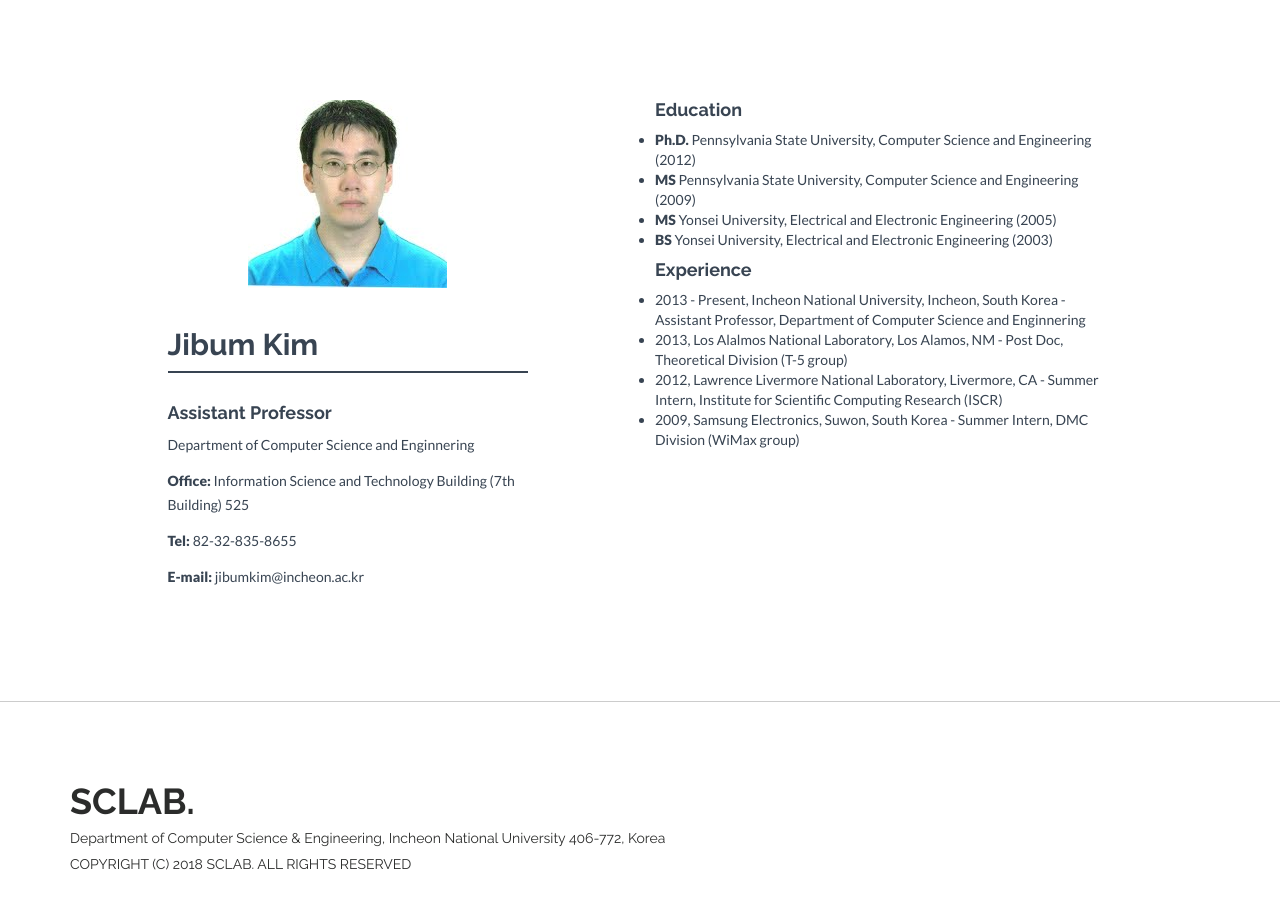
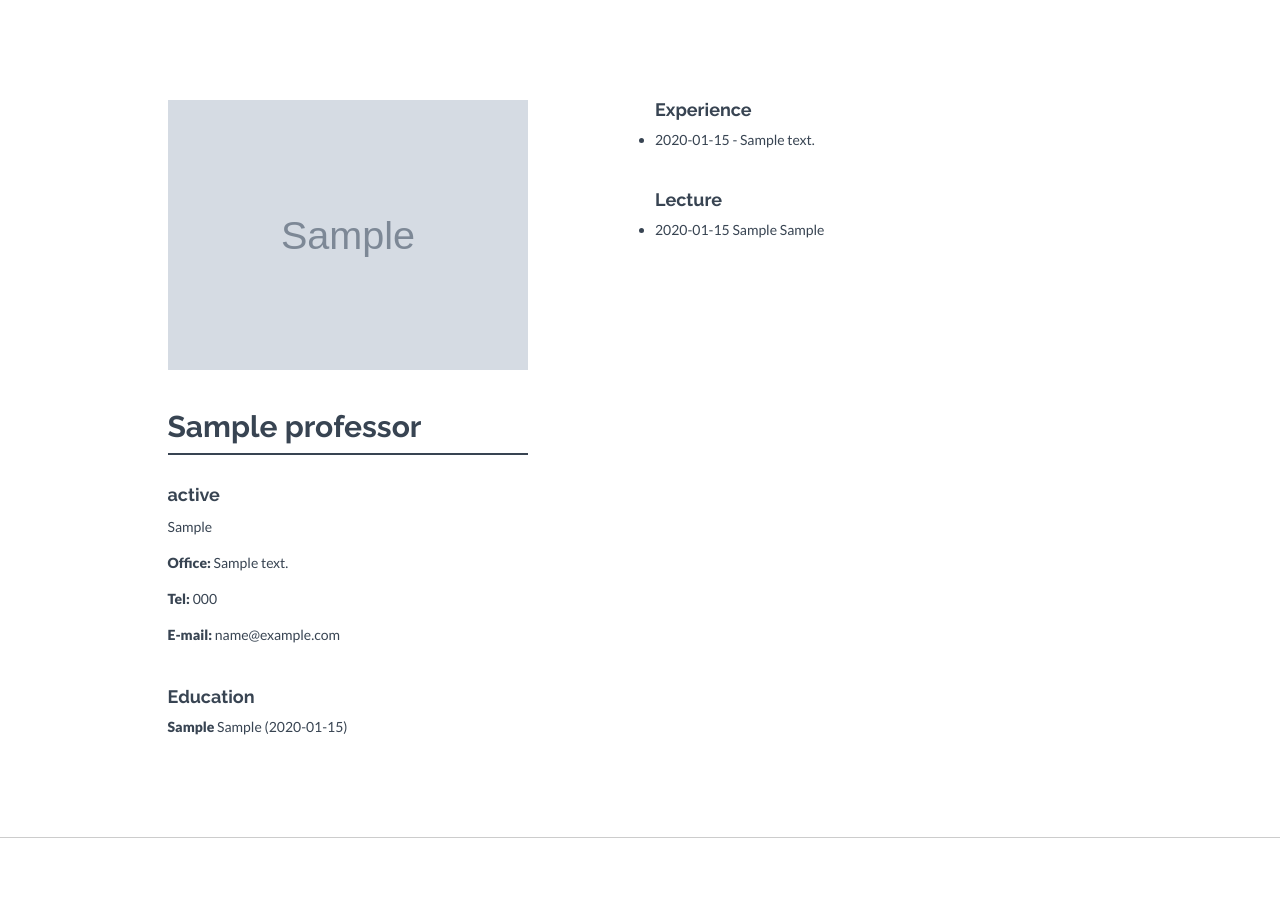
Before and after one commit to harrimkim/sclab-web, a Django app: page /professor in a window 1280 px wide. Shown: the part 100-1017 px from the top of the page. Before the commit the page ends 970 px from the top, so only its background shows below. Run offline with Django 3.2, Linux system fonts and the light colour scheme; tables that the repository leaves empty hold one stand-in row (values such as "Sample post"); grey boxes marked "Sample" are stand-in pictures; some libraries are stand-ins or nearby versions.

Commit message:
add some

```diff
--- a/sclab_web/web/models.py
+++ b/sclab_web/web/models.py
@@ -12,17 +12,19 @@ class Lab(models.Model):
 class Professor(models.Model):
     kname = models.CharField(max_length=20)
     ename = models.CharField(max_length=30)
+    state = models.CharField(max_length=200, default=".")
     organization = models.CharField(max_length=200)
     phone = models.CharField(max_length=30)
     email = models.CharField(max_length=30)
     address = models.CharField(max_length=200)
+    image = models.ImageField(upload_to="web/posts/title/image", default="/dd")
 
     def __str__(self):
         return self.kname
 
 class Education(models.Model):
     degree = models.CharField(max_length=200)
-    oranization = models.CharField(max_length=200)
+    organization = models.CharField(max_length=200)
     date = models.CharField(max_length=200)
 
     def __str__(self):
@@ -76,7 +78,7 @@ class Publication(models.Model):
 
 class Project(models.Model):
     title = models.CharField(max_length=200)
-    date = models.DateTimeField(default=timezone.now)
+    date = models.CharField(max_length=200)
     organization = models.CharField(max_length=200)
     cost = models.CharField(max_length=200)
 
--- a/sclab_web/web/templates/web/members.html
+++ b/sclab_web/web/templates/web/members.html
@@ -7,6 +7,9 @@ TEEAM MEMBERS
 ***************************************************************************************************************** -->
 
 <div class="container mtb">
+  <div class="spacing"></div>
+  <div class="spacing"></div>
+  <div class="spacing"></div>
   <div class="row centered">
     <h1 class="mb">Current Members</h1>
   </div>
--- a/sclab_web/web/templates/web/professor.html
+++ b/sclab_web/web/templates/web/professor.html
@@ -7,34 +7,44 @@
     <div class="col-lg-4 col-lg-offset-1">
       <div class="spacing"></div>
       <div class="spacing"></div>
+      {% for pro in professors %}
       <div class="centered">
-        <img src="assets/img/team/Jibum kim.jpg" alt="">
+        <img src="{{ pro.image.url }}" alt="">
       </div>
       <div class="spacing"></div>
-      <h2>Jibum Kim</h2>
+      <h2>{{ pro.ename }}</h2>
       <div class="hline"></div>
-      <h4>Assistant Professor</h4>
-      <p>Department of Computer Science and Enginnering</p>
-      <p><b>Office: </b> Information Science and Technology Building (7th Building) 525</p>
-      <p><b>Tel: </b>82-32-835-8655</p>
-      <p><b>E-mail: </b> jibumkim@incheon.ac.kr</p>
+      <h4>{{ pro.state }}</h4>
+      <p>{{ pro.organization }}</p>
+      <p><b>Office: </b>{{ pro.address }}</p>
+      <p><b>Tel: </b>{{ pro.phone }}</p>
+      <p><b>E-mail: </b>{{ pro.email }}</p>
+      {% endfor %}
+
+      <div class="spacing"></div>
+      <div class="spacing"></div>
+
+      <h4>Education</h4>
+      {% for edu in educations %}
+        <b>{{ edu.degree }}</b> {{ edu.organization }} ({{ edu.date }})
+      {% endfor %}
     </div>
 
     <div class="col-lg-5 col-lg-offset-1">
       <div class="spacing"></div>
-      <h4>Education</h4>
-      <ul>
-        <li><b>Ph.D.</b> Pennsylvania State University, Computer Science and Engineering (2012)</li>
-        <li><b>MS</b> Pennsylvania State University, Computer Science and Engineering (2009)</li>
-        <li><b>MS</b> Yonsei University, Electrical and Electronic Engineering (2005)</li>
-        <li><b>BS</b> Yonsei University, Electrical and Electronic Engineering (2003)</li>
-      </ul>
       <h4>Experience</h4>
       <ul>
-        <li>2013 - Present, Incheon National University, Incheon, South Korea - Assistant Professor, Department of Computer Science and Enginnering</li>
-        <li>2013, Los Alalmos National Laboratory, Los Alamos, NM - Post Doc, Theoretical Division (T-5 group)</li>
-        <li>2012, Lawrence Livermore National Laboratory, Livermore, CA - Summer Intern, Institute for Scientific Computing Research (ISCR)</li>
-        <li>2009, Samsung Electronics, Suwon, South Korea - Summer Intern, DMC Division (WiMax group)</li>
+      {% for exp in experiences %}
+        <li> {{ exp.date }} - {{ exp.content }}</li>
+      {% endfor %}
+      </ul>
+      <div class="spacing"></div>
+      <div class="spacing"></div>
+      <h4>Lecture</h4>
+      <ul>
+      {% for lec in lectures %}
+        <li> {{ lec.time }} {{ lec.course }} {{ lec.grade }}</li>
+      {% endfor %}
       </ul>
     </div>
 
--- a/sclab_web/web/views.py
+++ b/sclab_web/web/views.py
@@ -3,10 +3,15 @@ from .models import *
 
 # Create your views here.
 def index(request):
-    return render(request, 'web/index.html')
+    news = Post.objects.all().order_by('-id')
+    return render(request, 'web/index.html', {'news' : news})
 
 def professor(request):
-    return render(request, 'web/professor.html')
+    professors = Professor.objects.all()
+    educations = Education.objects.all().order_by('-id')
+    experiences = Experience.objects.all().order_by('-id')
+    lectures = Lecture.objects.all()
+    return render(request, 'web/professor.html', {'professors' : professors, 'educations' : educations, 'experiences' : experiences, 'lectures' : lectures})
 
 def members(request):
     currents = Member.objects.filter(graduated=False).order_by('-degree')
@@ -14,7 +19,7 @@ def members(request):
     return render(request, 'web/members.html', {'currents' : currents, 'graduates' : graduates})
 
 def news(request):
-    news = Post.objects.all()
+    news = Post.objects.all().order_by('-id')
     return render(request, 'web/news.html', {'news' : news})
 
 def publication(request):
@@ -22,5 +27,5 @@ def publication(request):
     return render(request, 'web/publication.html', {'publications' : publications})
 
 def project(request):
-    projects = Project.objects.all()
+    projects = Project.objects.all().order_by('-id')
     return render(request, 'web/project.html', {'projects' : projects})
```
Also changed, not shown: sclab_web/web/templates/web/index.html (+5 -10 lines), sclab_web/web/templates/web/news.html (+15 -31 lines), sclab_web/web/templates/web/project.html (+14 -11 lines), sclab_web/web/migrations/0007_auto_20180627_1307.py (added).
